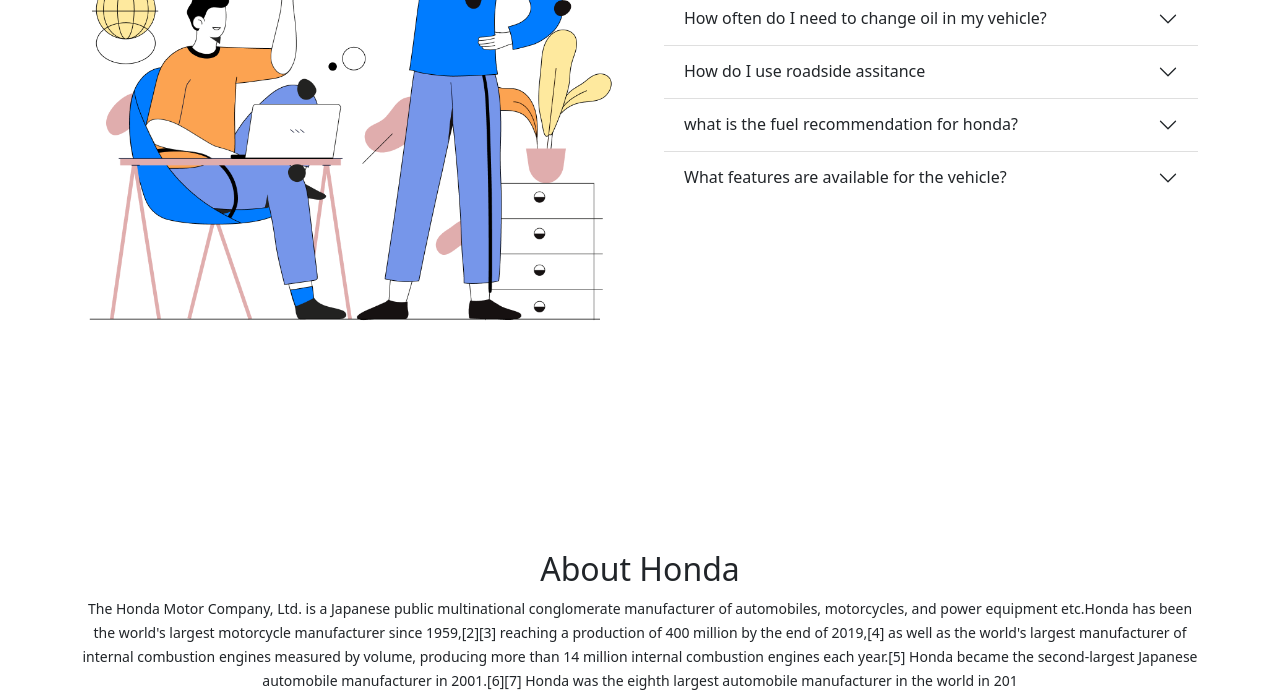
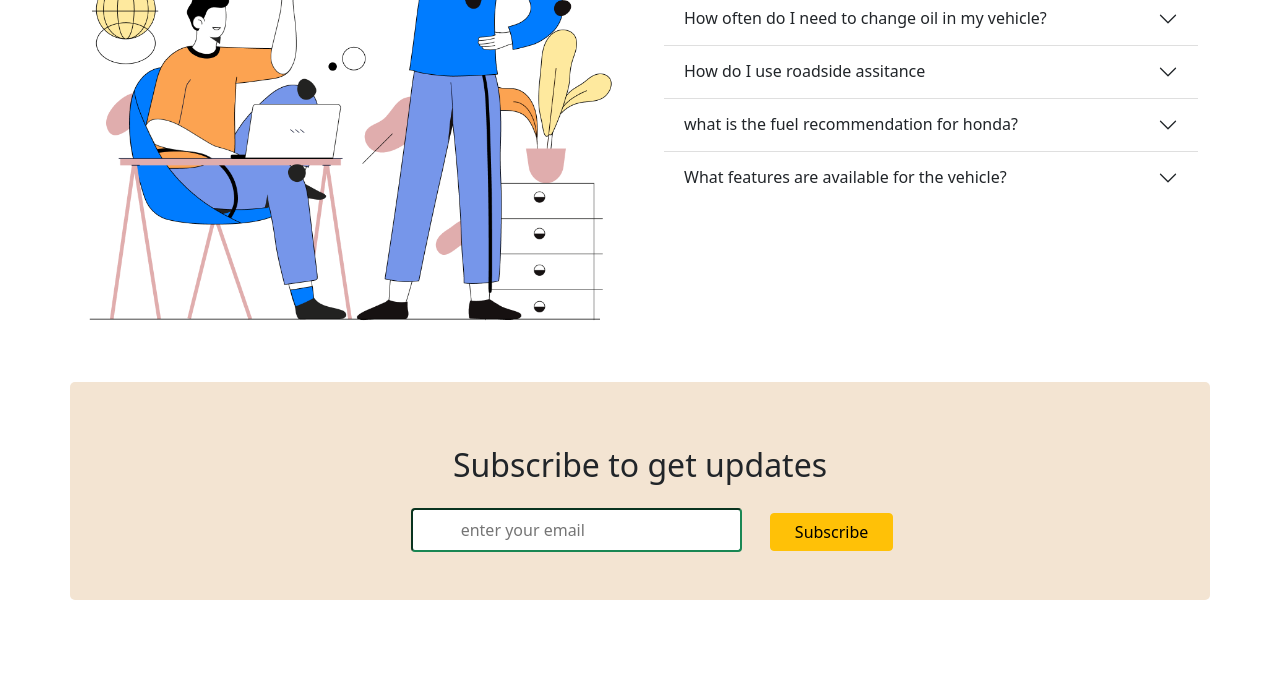
Before and after one commit to Faria-88fc/hero-honda, a plain HTML site: page index.html in a window 1280 px wide. Shown: the part 2029-2722 px from the top of the page. Drawn offline with Linux system fonts and the light colour scheme.

Commit message:
extra section added

```diff
--- a/css/style.css
+++ b/css/style.css
@@ -1,4 +1,12 @@
 /* feature bikes custom css */
+
+html{
+    overflow-x: hidden;
+}
+body{
+    overflow-x: hidden;
+    margin: auto;
+}
 
 .gryscl{
     filter: grayscale(100%);
@@ -12,12 +20,11 @@
 .btn-custom{
     background-color: #E76F51;
 }
+.subscribe-bg-custom{
+    background-color: rgb(243, 228, 210);
+    border-radius: 5px;
+}
 .img-custom{
     height:120px;
     width:150px;
 }
-/* .img-custom img{
-    width: 100%;
-    height: 100%;
-
-} */
--- a/index.html
+++ b/index.html
@@ -4,7 +4,7 @@
     <meta charset="UTF-8">
     <meta http-equiv="X-UA-Compatible" content="IE=edge">
     <meta name="viewport" content="width=device-width, initial-scale=1.0">
-    <title>Honda Bike</title>
+    <title>Honda </title>
 
     <!-- bootstrap -->
     <link rel="stylesheet" href="css/bootstrap.min.css">
@@ -47,7 +47,7 @@
             </div>
           </div>
         </nav>
-
+      <!-- hero section -->
         <section class="bg-custom">
             <div class="container d-lg-flex ">
 
@@ -86,6 +86,7 @@
         </section>
     </header>
     <main>
+      <!-- feature section -->
         <section class="container">
           <div class="text-center py-5 ">
             <h1 >Featured Bikes 2021</h1>
@@ -97,10 +98,11 @@
             <div><img src="assets/feature-bike.jpg" class="w-75 pb-5 ms-3 gryscl" alt=""></div>
           </div>
         </section>
+        <!-- client section -->
         <section class="container">
           <h1 class="text-center py-5 my-3 ">Happy <span class="text-warning">Clients say</span></h1>
           <div class="d-flex justify-content-evenly flex-lg-row flex-xl-row flex-xxl-row flex-md-row flex-column ">
-            <div class="card ms-5" style="width: 18rem;">
+            <div class="card" style="width: 18rem;">
               <img src="assets/users/user-1.png" class="card-img-top w-50 align-self-center mt-3" alt="...">
               <div class="card-body text-center">
                 <p class="card-text">Comfortable seats and good mileage, excellent performance on highway, I am using this bike since 2 years extremely satisfied, would recommend for the same.</p>
@@ -114,7 +116,7 @@
 
               </div>
             </div>
-            <div class="card ms-5" style="width: 18rem;">
+            <div class="card " style="width: 18rem;">
               <img src="assets/users/user-2.png" class="card-img-top w-50 align-self-center mt-3" alt="...">
               <div class="card-body text-center">
                 <p class="card-text">I using Honda cb shine for daily commute but there is vibration from 50 km/hr. Yes, you read it right. Honda cb shine have lots of vibration from 50 km/hr. It's make ride very comfortable.</p>
@@ -127,7 +129,7 @@
                 <p>architect</p>
               </div>
             </div>
-            <div class="card ms-5" style="width: 18rem;">
+            <div class="card" style="width: 18rem;">
               <img src="assets/users/user-3.png" class="card-img-top w-50 align-self-center mt-3" alt="...">
               <div class="card-body text-center">
                 <p class="card-text">I using Honda cb shine for daily commute but there is vibration from 50 km/hr. Yes, you read it right. Honda cb shine have lots of vibration from 50 km/hr. It's make ride very comfortable..</p>
@@ -142,6 +144,8 @@
             </div>
           </div>
         </section>
+
+        <!-- q&a section -->
         <section class="container my-5 pt-4">
           <h1 class="text-center mb-5 ">Frequently Asked <span class="text-warning">Questions</span></h1>
           <div class="d-lg-flex justify-content-evenly align-items-center mt-5">
@@ -233,6 +237,17 @@
 
           </div>
         </section>
+
+        <!-- subscribe -->
+        <section class="container my-5 subscribe-bg-custom">
+          <div class="text-center py-5" >
+            <h2 class="py-3">Subscribe to get updates</h2>
+              <input type="email" name="" placeholder="enter your email" id="" class="px-5 py-2 border-success mx-4 rounded-2">
+            <button type="submit" class="btn btn-warning px-4">Subscribe</button>
+        </div>
+        </section>
+
+        <!-- about section -->
         <section class="container text-center my-5 py-5">
            <div class="img-custom mx-auto">
              <img src="assets/honda-logo.png" class="w-100"  alt="">
@@ -246,9 +261,6 @@
 
            <a href="https://www.linkedin.com"><i class="fab fa-linkedin fs-5"></i></a>
         </section>
-        <section class="container"></section>
-
-        </section>
     </main>
     <footer class="bg-dark text-center p-4 container">
       <small class="text-white">© 2020 bike. All rights reserved</small>
```
